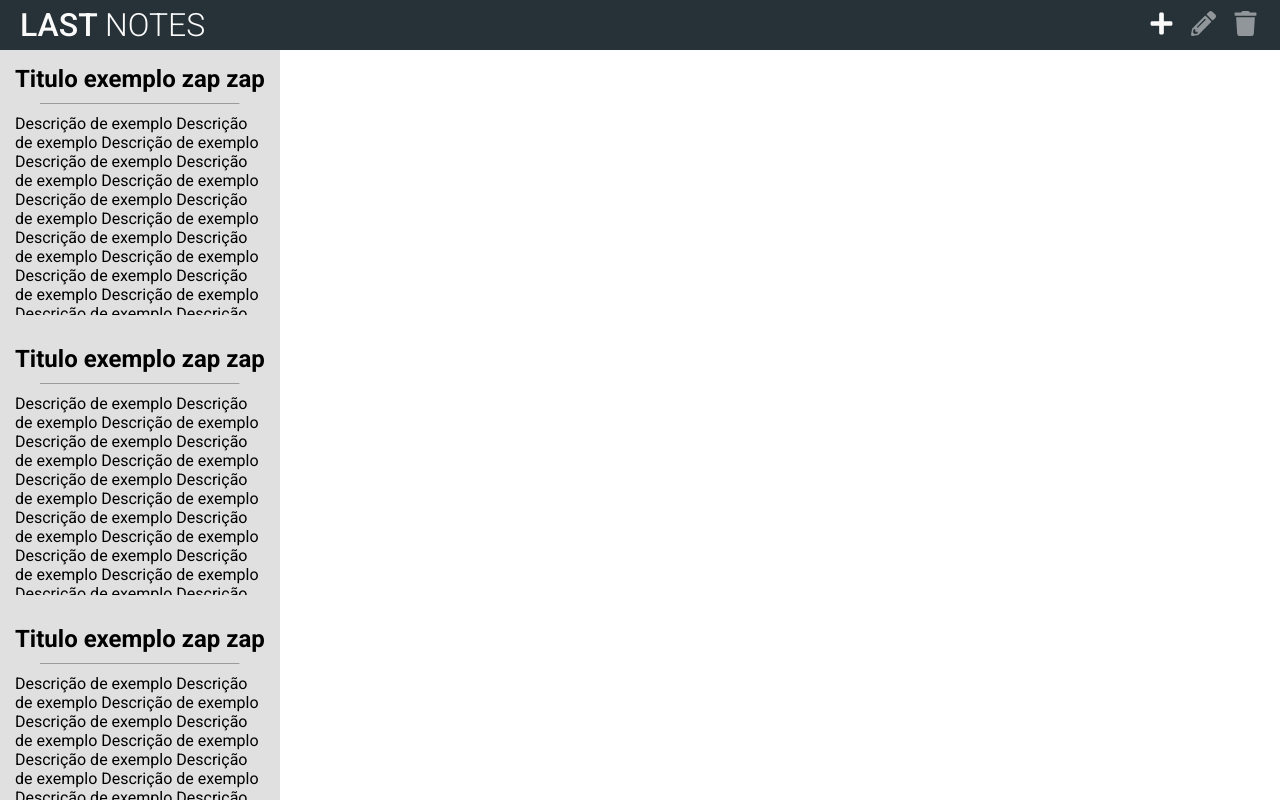
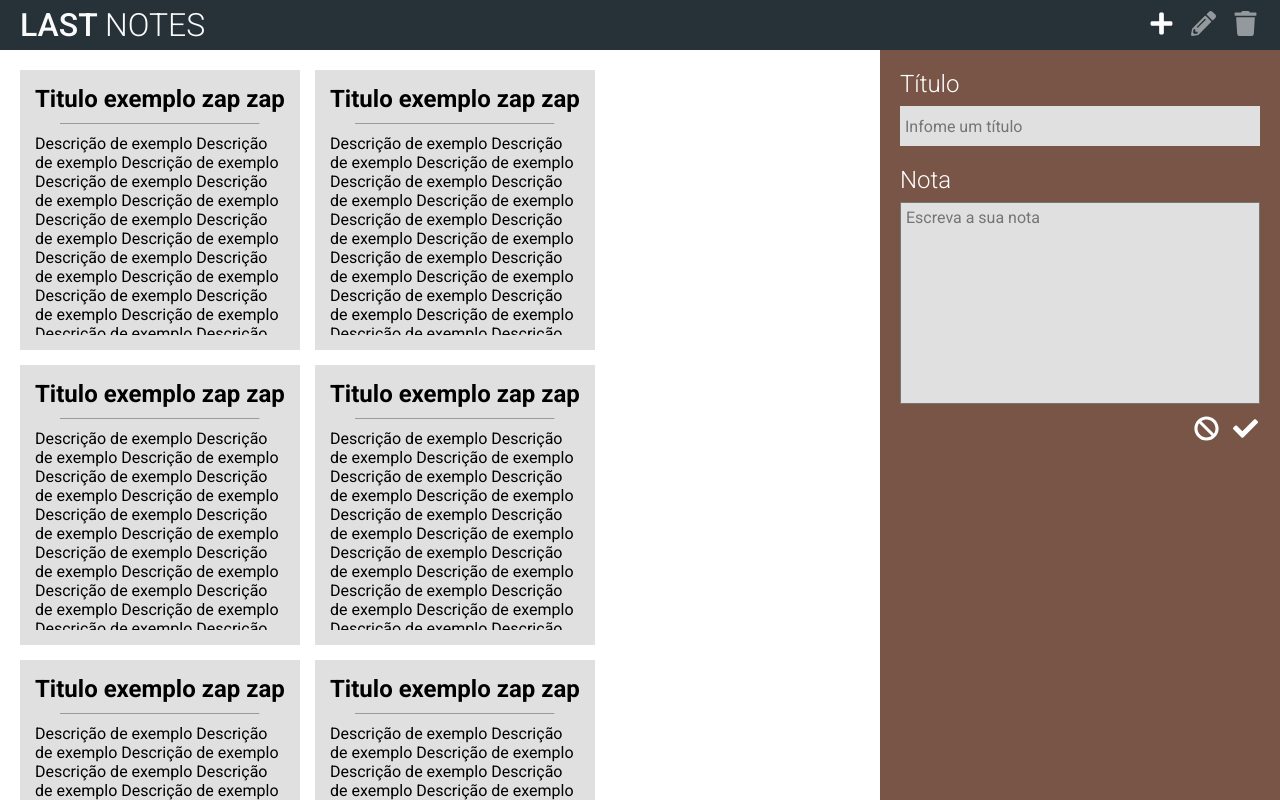
Before and after one commit to Tobiasheitor/100-days-of-code, a React (Create React App) app in the folder last-notes/: page / in a window 1280 px wide. Shown: the top 800 px of the page. Built offline with nearby package versions, Linux system fonts and the light colour scheme.

Commit message:
Creation of NoteForm component and styles.

```diff
--- /dev/null
+++ b/last-notes/src/components/NoteForm/index.jsx
@@ -0,0 +1,28 @@
+import React from "react";
+import {FaBan, FaCheck} from "react-icons/fa";
+
+import "./styles.css"
+
+export default function NoteForm() {
+    return(
+        <form className="note-menu">
+            <div>
+                <label htmlFor="title">Título</label>
+                <input id="title" type="text" placeholder="Infome um título"/>
+            </div>
+            <div>
+                <label htmlFor="note">Nota</label>
+                <textarea id="note" rows="10" type="text" placeholder="Escreva a sua nota"/>
+            </div>
+
+            <div className="buttons">
+                <button className="cancel">
+                    <FaBan className="icon" />
+                </button>
+                <button type="submit" className="confirm">
+                    <FaCheck className="icon" />
+                </button>
+            </div>
+        </form>
+    )
+}
--- /dev/null
+++ b/last-notes/src/components/NoteForm/styles.css
@@ -0,0 +1,78 @@
+.note-menu {
+    display: flex;
+    flex-direction: column;
+    width: 400px;
+    min-width: 400px;
+    min-height: 95vh;
+    padding: 20px;
+    background: var(--dark-gray);
+}
+
+.note-menu div:not(.buttons) {
+    display: flex;
+    flex-direction: column;
+}
+
+.note-menu div label {
+    font-weight: 300;
+    font-size: 24px;
+
+    color: white;
+    margin-bottom: 8px;
+}
+
+.note-menu div input {
+    border: 0;
+    height: 40px;
+
+    margin-bottom: 20px;
+}
+
+.note-menu div textarea {
+    resize: none;
+}
+
+.note-menu div textarea, .note-menu div input {
+    background: var(--note-background);
+    font-size: 16px;
+    padding: 5px;
+}
+
+.note-menu div textarea::-webkit-scrollbar {
+    width: 5px;
+}
+
+.note-menu div textarea::-webkit-scrollbar-track {
+    background: transparent;
+}
+
+.note-menu div textarea::-webkit-scrollbar-thumb {
+    background: transparent;
+}
+
+.note-menu div textarea:hover::-webkit-scrollbar-thumb {
+    background: #888;
+}
+
+/* Icons */
+
+.buttons {
+    margin-top: 10px;
+    display: flex;
+    justify-content: flex-end;
+    gap: 10px;
+}
+
+.buttons > button {
+    cursor: pointer;
+    padding: 2px;
+    background: transparent;
+    border: none;
+}
+
+.icon {
+    width: 25px;
+    height: 25px;
+
+    color: #FFFFFF;
+}
--- a/last-notes/src/components/Notes/index.jsx
+++ b/last-notes/src/components/Notes/index.jsx
@@ -11,6 +11,9 @@ export default function Notes() {
             <Note />
             <Note />
             <Note />
+            <Note />
+            <Note />
+            <Note />
         </section>
     )
 }
--- a/last-notes/src/components/Notes/styles.css
+++ b/last-notes/src/components/Notes/styles.css
@@ -0,0 +1,7 @@
+.notes {
+    margin: 20px 0 0 20px;
+    display: flex;
+    flex-wrap: wrap;
+    gap: 15px;
+    align-content: flex-start;
+}
--- a/last-notes/src/components/NotesArea/index.jsx
+++ b/last-notes/src/components/NotesArea/index.jsx
@@ -1,4 +1,5 @@
 import React from "react";
+import NoteForm from "../NoteForm";
 
 import "./styles.css";
 
@@ -6,6 +7,7 @@ export default function NotesArea({children}) {
     return (
         <article className="notes-area">
             {children}
+            <NoteForm />
         </article>
     )
 }
```
